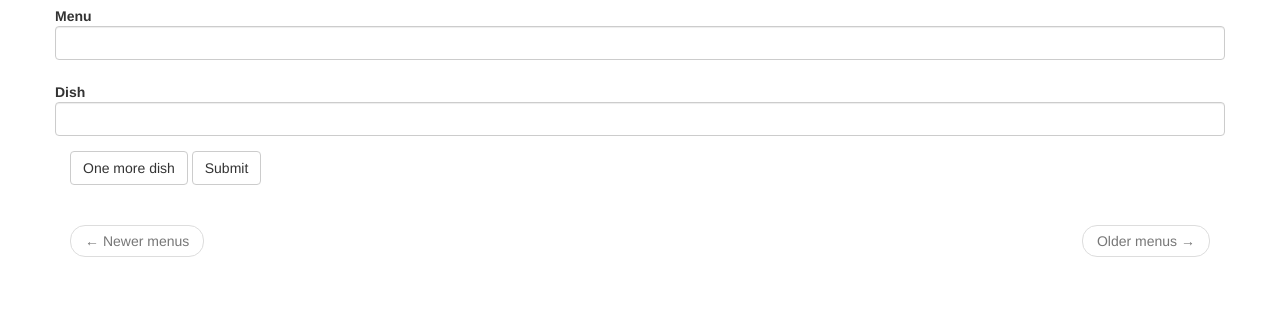
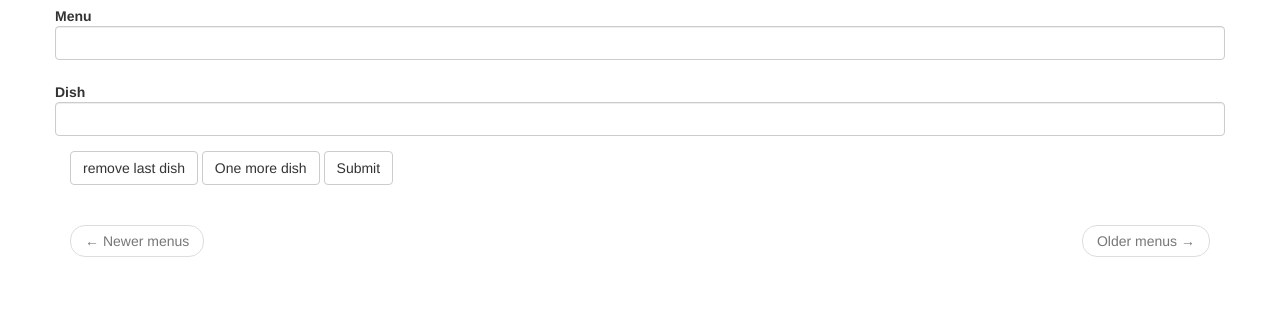
Before and after one commit to KEHANG/Life_Web_Services, a Flask app: page /cook/add_menu in a window 1280 px wide. Shown: the part 143-467 px from the top of the page. Run offline with Flask 2, Linux system fonts and the light colour scheme; the visitor is signed in with stand-in values (Sample User, id 1); data comes from the database, SQL or seed files in the repository; data that the repository does not hold is empty; some libraries are stand-ins or nearby versions.

Commit message:
[lws-pop_entry] allow dish-removal for menu operations

```diff
--- a/lws/cook/forms.py
+++ b/lws/cook/forms.py
@@ -28,6 +28,7 @@ class MenuForm(FlaskForm):
     menu_name = StringField('Menu', validators=[DataRequired()])
     dishes = FieldList(StringField('Dish', validators=[DataRequired()]), min_entries=1)
     add_entry = SubmitField('One more dish')
+    pop_entry = SubmitField('remove last dish')
     submit = SubmitField('Submit')
 
     def __init__(self, original_menu_name, *args, **kwargs):
--- a/lws/cook/routes.py
+++ b/lws/cook/routes.py
@@ -97,6 +97,8 @@ def add_menu():
     if form.validate_on_submit():
         if form.add_entry.data:
             form.dishes.append_entry()
+        elif form.pop_entry.data:
+            form.dishes.pop_entry()
             return render_template('cook/add_menu.html',
                                     title='Menu',
                                     form=form,
@@ -137,7 +139,8 @@ def edit_menu(menu_id):
     if form.validate_on_submit():
         if form.add_entry.data:
             form.dishes.append_entry()
-
+        elif form.pop_entry.data:
+            form.dishes.pop_entry()
         elif form.submit.data:
             for dish_name in form.dishes.data:
                 dish = Dish.query.filter_by(name=dish_name).first()
@@ -145,6 +148,14 @@ def edit_menu(menu_id):
                     dish = Dish(name=dish_name)
                     lws_db.session.add(dish)
                 menu.add_dish(dish)
+
+            # remove dishes that are removed via the form
+            dishes_to_rm = []
+            for dish in menu.dishes:
+                if dish.name not in form.dishes.data:
+                    dishes_to_rm.append(dish)
+            for dish in dishes_to_rm:
+                menu.remove_dish(dish)
 
             lws_db.session.commit()
             flash('New menu is modified.')
--- a/lws/templates/cook/add_menu.html
+++ b/lws/templates/cook/add_menu.html
@@ -11,6 +11,7 @@
         {% for dish in form.dishes %}
             {{ wtf.form_field(dish) }}
         {% endfor %}
+        {{ wtf.form_field(form.pop_entry) }}
         {{ wtf.form_field(form.add_entry) }}
         {{ wtf.form_field(form.submit) }}
     </form>
--- a/lws/templates/cook/edit_menu.html
+++ b/lws/templates/cook/edit_menu.html
@@ -11,6 +11,7 @@
         {% for dish in form.dishes %}
             {{ wtf.form_field(dish) }}
         {% endfor %}
+        {{ wtf.form_field(form.pop_entry) }}
         {{ wtf.form_field(form.add_entry) }}
         {{ wtf.form_field(form.submit) }}
     </form>
```
